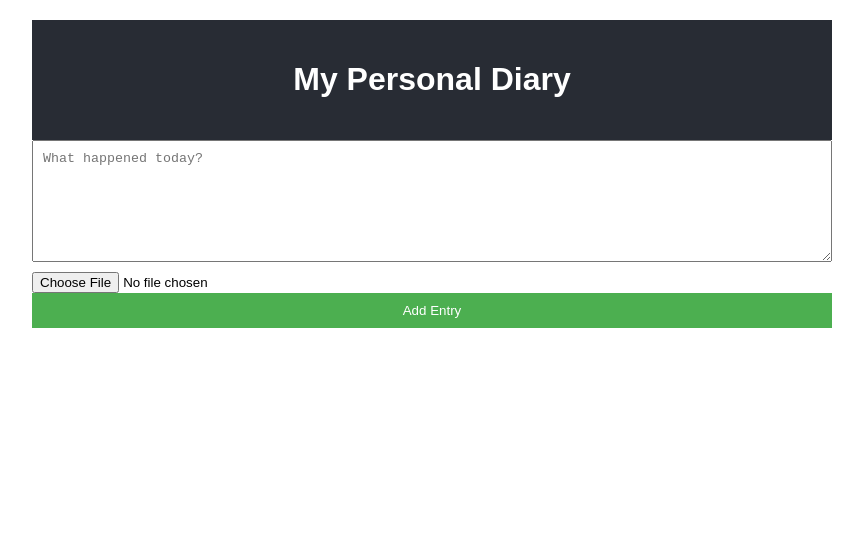
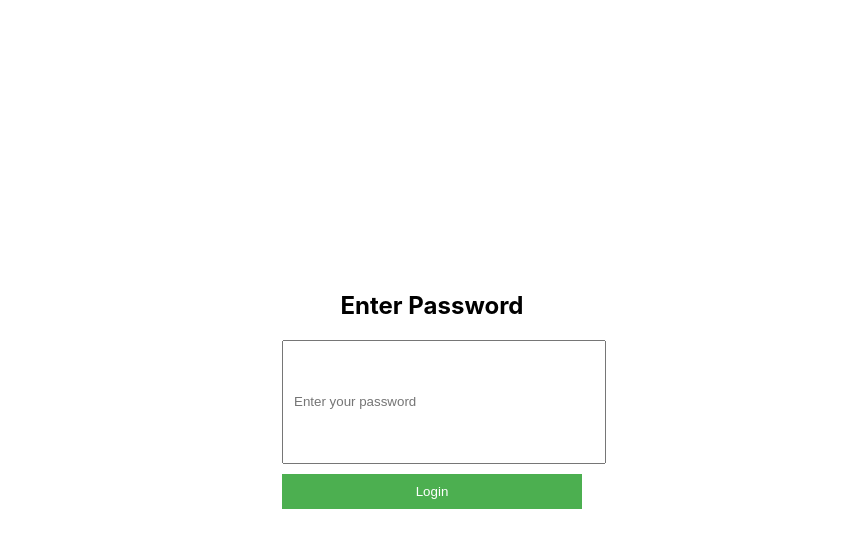
Before and after one commit to prashant-lonikar/personal-diary-app, a React (Create React App) app: page / in a window 1280 px wide. Shown: the top 548 px of the page, without its empty margins (208-1071 px from the left). Built offline with nearby package versions, Linux system fonts and the light colour scheme.

Commit message:
Add password functionality and ability to edit password after login

```diff
--- a/src/App.css
+++ b/src/App.css
@@ -10,6 +10,9 @@
   padding: 20px;
   color: white;
   text-align: center;
+  display: flex;
+  justify-content: space-between;
+  align-items: center;
 }
 
 .diary-entry {
@@ -30,13 +33,15 @@
   margin-top: 10px;
 }
 
-form {
+form,
+.change-password {
   display: flex;
   flex-direction: column;
   margin-bottom: 20px;
 }
 
-textarea {
+textarea,
+input[type="password"] {
   height: 100px;
   margin-bottom: 10px;
   padding: 10px;
@@ -53,3 +58,21 @@ button {
 button:hover {
   background-color: #45a049;
 }
+
+.login {
+  display: flex;
+  flex-direction: column;
+  align-items: center;
+  justify-content: center;
+  height: 100vh;
+}
+
+.login form {
+  width: 300px;
+}
+
+.login input {
+  width: 100%;
+  padding: 10px;
+  margin-bottom: 10px;
+}
--- a/src/App.js
+++ b/src/App.js
@@ -2,9 +2,13 @@ import React, { useState, useEffect } from 'react';
 import './App.css';
 import DiaryEntry from './components/DiaryEntry';
 import NewEntryForm from './components/NewEntryForm';
+import Login from './components/Login';
 
 function App() {
   const [entries, setEntries] = useState([]);
+  const [isLoggedIn, setIsLoggedIn] = useState(false);
+  const [showChangePassword, setShowChangePassword] = useState(false);
+  const [newPassword, setNewPassword] = useState('');
 
   useEffect(() => {
     const storedEntries = JSON.parse(localStorage.getItem('diaryEntries')) || [];
@@ -17,12 +21,50 @@ function App() {
     localStorage.setItem('diaryEntries', JSON.stringify(updatedEntries));
   };
 
+  const handleLogin = (password) => {
+    const storedPassword = localStorage.getItem('diaryPassword');
+    if (!storedPassword) {
+      // First time setup
+      localStorage.setItem('diaryPassword', password);
+      setIsLoggedIn(true);
+    } else if (password === storedPassword) {
+      setIsLoggedIn(true);
+    } else {
+      alert('Incorrect password');
+    }
+  };
+
+  const handleChangePassword = () => {
+    localStorage.setItem('diaryPassword', newPassword);
+    setShowChangePassword(false);
+    setNewPassword('');
+    alert('Password changed successfully');
+  };
+
+  if (!isLoggedIn) {
+    return <Login onLogin={handleLogin} />;
+  }
+
   return (
     <div className="App">
       <header className="App-header">
         <h1>My Personal Diary</h1>
+        <button onClick={() => setShowChangePassword(!showChangePassword)}>
+          Change Password
+        </button>
       </header>
       <main>
+        {showChangePassword && (
+          <div className="change-password">
+            <input
+              type="password"
+              value={newPassword}
+              onChange={(e) => setNewPassword(e.target.value)}
+              placeholder="Enter new password"
+            />
+            <button onClick={handleChangePassword}>Save New Password</button>
+          </div>
+        )}
         <NewEntryForm onAddEntry={addEntry} />
         {entries.map((entry, index) => (
           <DiaryEntry key={index} {...entry} />
--- /dev/null
+++ b/src/components/Login.js
@@ -0,0 +1,27 @@
+import React, { useState } from 'react';
+
+function Login({ onLogin }) {
+  const [password, setPassword] = useState('');
+
+  const handleSubmit = (e) => {
+    e.preventDefault();
+    onLogin(password);
+  };
+
+  return (
+    <div className="login">
+      <h2>Enter Password</h2>
+      <form onSubmit={handleSubmit}>
+        <input
+          type="password"
+          value={password}
+          onChange={(e) => setPassword(e.target.value)}
+          placeholder="Enter your password"
+        />
+        <button type="submit">Login</button>
+      </form>
+    </div>
+  );
+}
+
+export default Login;
```
